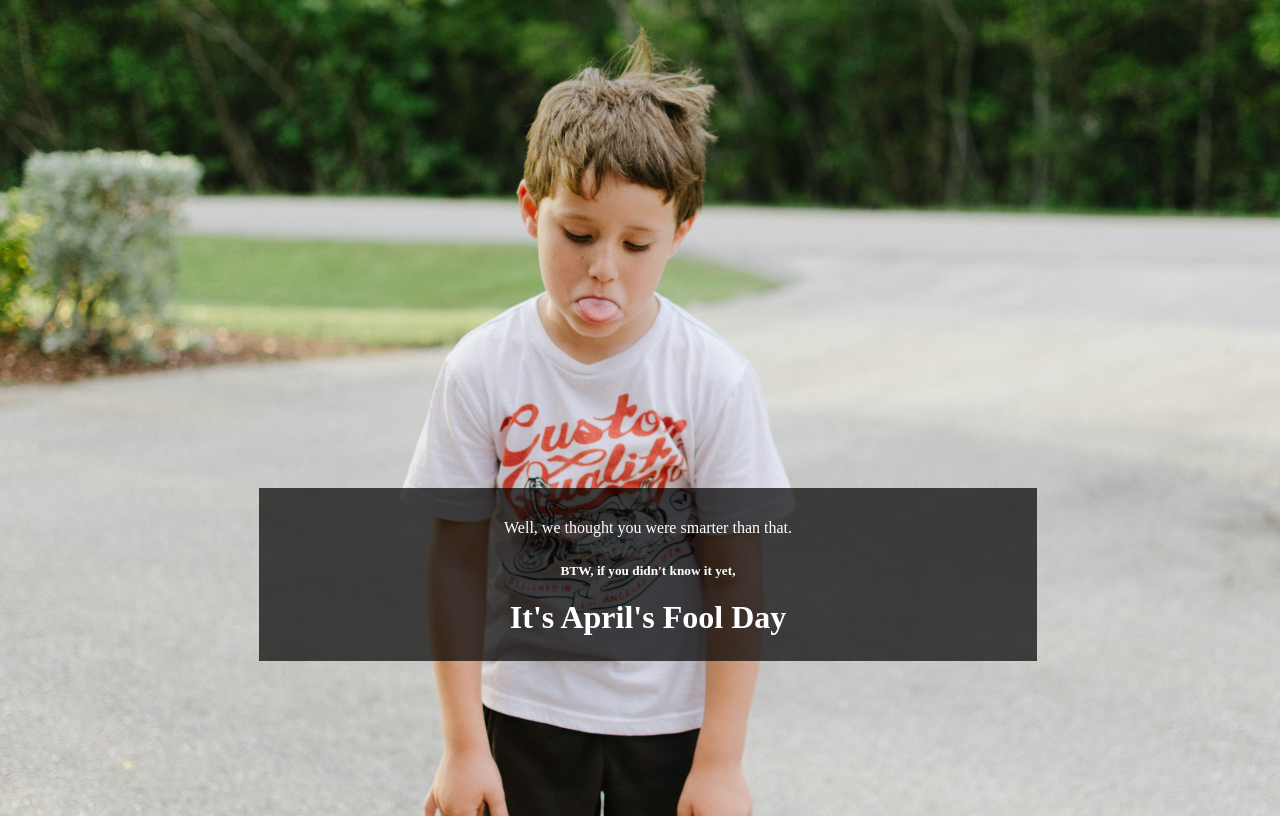
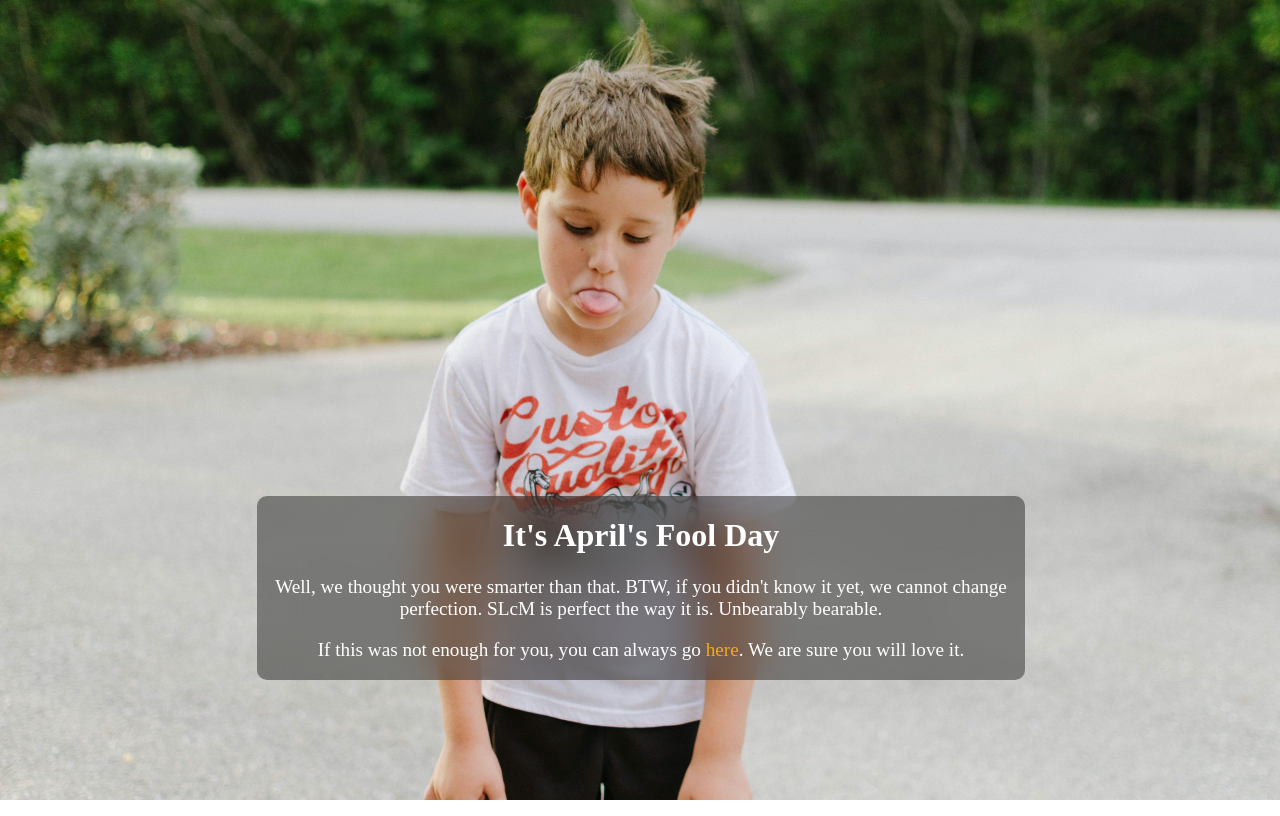
Before and after one commit to canaryGrapher/April-s-fool, a plain HTML site: page index.html in a window 1280 px wide. Drawn offline with Linux system fonts and the light colour scheme.

Commit message:
Update index.html

```diff
--- a/index.html
+++ b/index.html
@@ -18,43 +18,64 @@
             background-size: cover;
             background-repeat: no-repeat;
             background-position: center;
+            margin: 0;
+            padding: 0;
         }
 
         .container {
-            position: absolute;
+            display: flex;
+            flex-direction: column;
+            justify-content: flex-end;
             width: 100%;
             height: 100%;
+            margin: 0;
+            padding: 0;
         }
 
         .banner {
-            position: relative;
-            top: 60%;
-            margin: auto auto;
-            bottom: 0;
-            margin-bottom: 40px;
+            display: flex;
+            flex-direction: row;
+            justify-content: center;
             color: #ffffff;
-            padding: 15px 5px;
+            padding: 15vh 1px;
             text-align: center;
-            width: 60vw;
-            background-color: rgba(0, 0, 0, 0.7);
+            width: 100vw;
         }
 
-        h1, h2, h5 {
-            padding: 10px 0px;
-            margin: 0;
+        .text {
+            /* padding: 30px 10px; */
+            background-color: rgba(0, 0, 0, 0.4);
+            width: 60vw;
+            backdrop-filter: blur(20px);
+            border-radius: 10px;
+        }
+
+        .text>p {
+            font-size: 1.2rem;
+        }
+
+        a {
+            text-decoration: none;
+            color: rgb(243, 172, 20);
         }
 
         @media only screen and (max-width: 600px) {
-            .banner {
+            .text {
                 width: 90vw;
             }
         }
     </style>
     <div class="container">
         <div class="banner">
-            <p>Well, we thought you were smarter than that.</p>
-            <h5>BTW, if you didn't know it yet,</h5>
-            <h1>It's April's Fool Day</h1>
+            <div class="text">
+                <h1>It's April's Fool Day</h1>
+                <p>Well, we thought you were smarter than that. BTW, if you didn't know it yet, we cannot change
+                    perfection. SLcM is perfect the way it is. Unbearably bearable.</p>
+
+                <p>If this was not enough for you, you can always go <a
+                        href="https://www.youtube.com/watch?v=dQw4w9WgXcQ" target="_blank">here</a>. We are sure you
+                    will love it.</p>
+            </div>
         </div>
     </div>
 </body>
```
